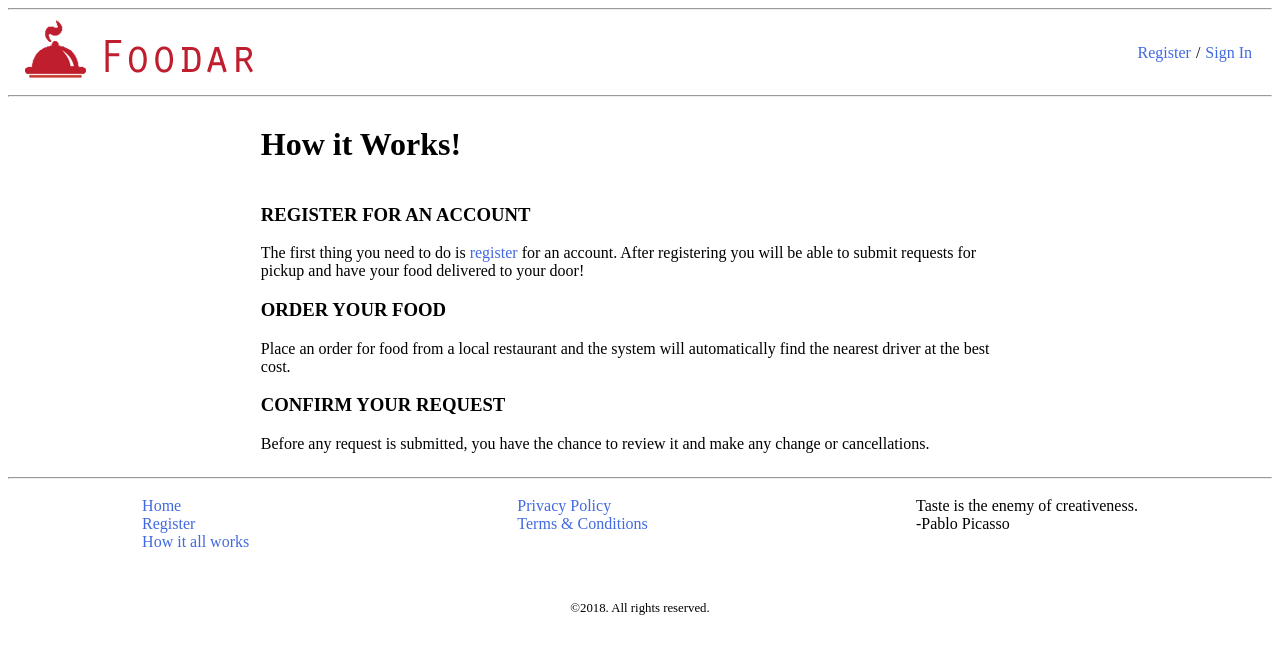
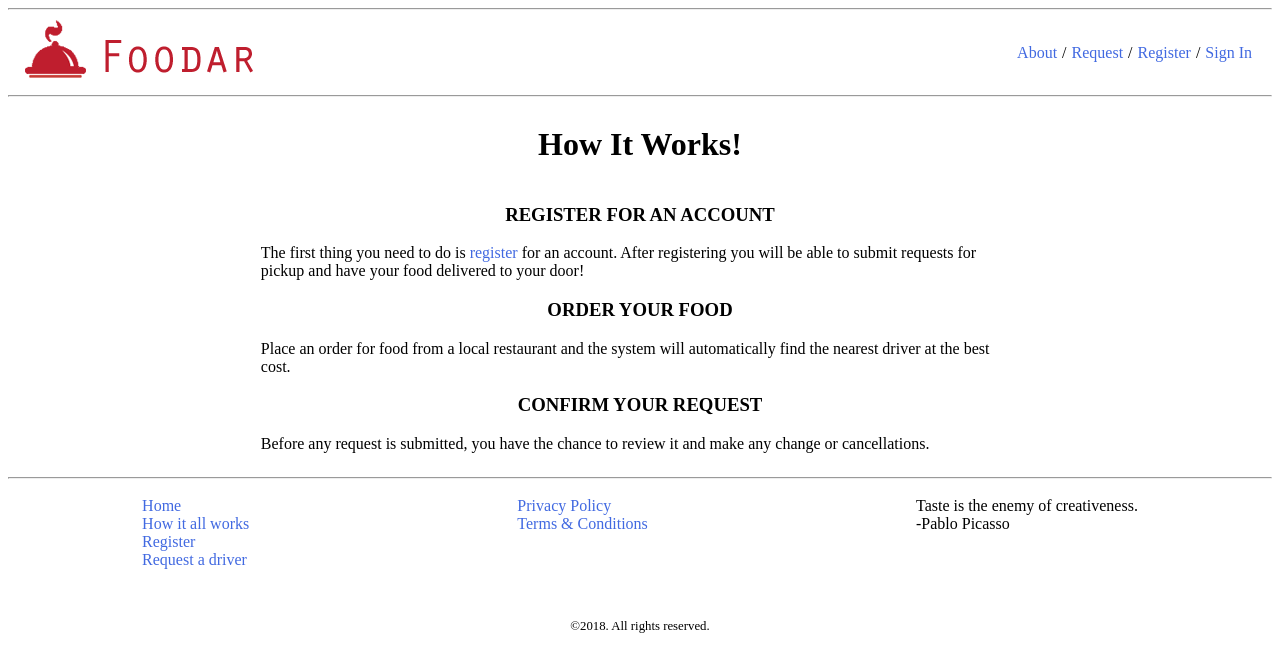
Before and after one commit to kelceywilson/revature, a plain HTML site: page about.html in a window 1280 px wide. Drawn offline with Linux system fonts and the light colour scheme; a script that the page names is missing.

Commit message:
Update header and footer with all links

```diff
--- a/about.html
+++ b/about.html
@@ -2,13 +2,17 @@
 <html>
 
 <head>
-  <title>How it Works!</title>
+  <title>How It Works!</title>
   <link rel="stylesheet" href="layout.css">
 </head>
 <header>
   <hr>
   <div class="nav">
     <a class="logo" href="index.html"><img src="logo.png" alt="logo"></a>
+    <div><a href="about.html">About</a></div>
+    <div class="space">/</div>
+    <div><a href="request.html">Request</a></div>
+    <div class="space">/</div>
     <div><a href="register.html">Register</a></div>
     <div class="space">/</div>
     <div><a href="#">Sign In</a></div>
@@ -18,15 +22,15 @@
 
 <body>
   <div class="flex-column width60">
-    <h1 class="center">How it Works!</h1>
+    <h1 class="flex-center">How It Works!</h1>
     <div>
-      <h3 class="center">REGISTER FOR AN ACCOUNT</h3>
+      <h3 class="flex-center">REGISTER FOR AN ACCOUNT</h3>
       <p>The first thing you need to do is <a href="register.html">register</a> for an account. After registering you
         will be able to submit requests for pickup and have your food delivered to your door!</p>
-      <h3 class="center">ORDER YOUR FOOD</h3>
+      <h3 class="flex-center">ORDER YOUR FOOD</h3>
       <p>Place an order for food from a local restaurant and the system will
         automatically find the nearest driver at the best cost.</p>
-      <h3 class="center">CONFIRM YOUR REQUEST</h3>
+      <h3 class="flex-center">CONFIRM YOUR REQUEST</h3>
       <p>Before any request is submitted, you have the chance to review it and make any change or cancellations.</p>
     </div>
   </div>
@@ -36,8 +40,9 @@
   <div class="space-around">
     <ul class="footer-column">
       <li><a href="index.html">Home</a></li>
+      <li><a href="about.html">How it all works</a></li>
       <li><a href="register.html">Register</a></li>
-      <li><a href="about.html">How it all works</a></li>
+      <li><a href="request.html">Request a driver</a></li>
     </ul>
     <ul class="footer-column">
       <li><a href="#">Privacy Policy</a></li>
```
Also changed, not shown: index.html (+6 -1 lines), register.html (+6 -1 lines), request.html (+6 -1 lines).
